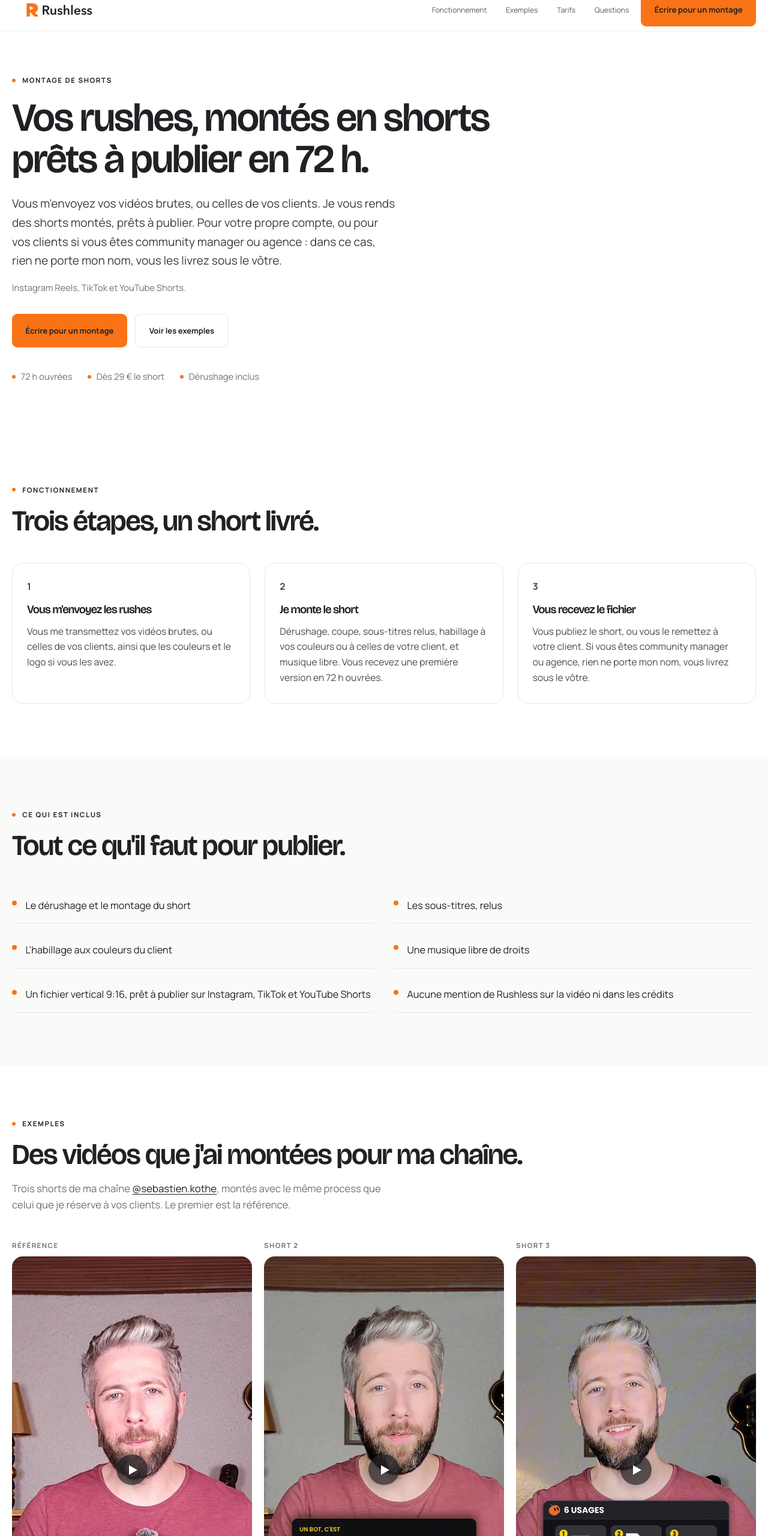
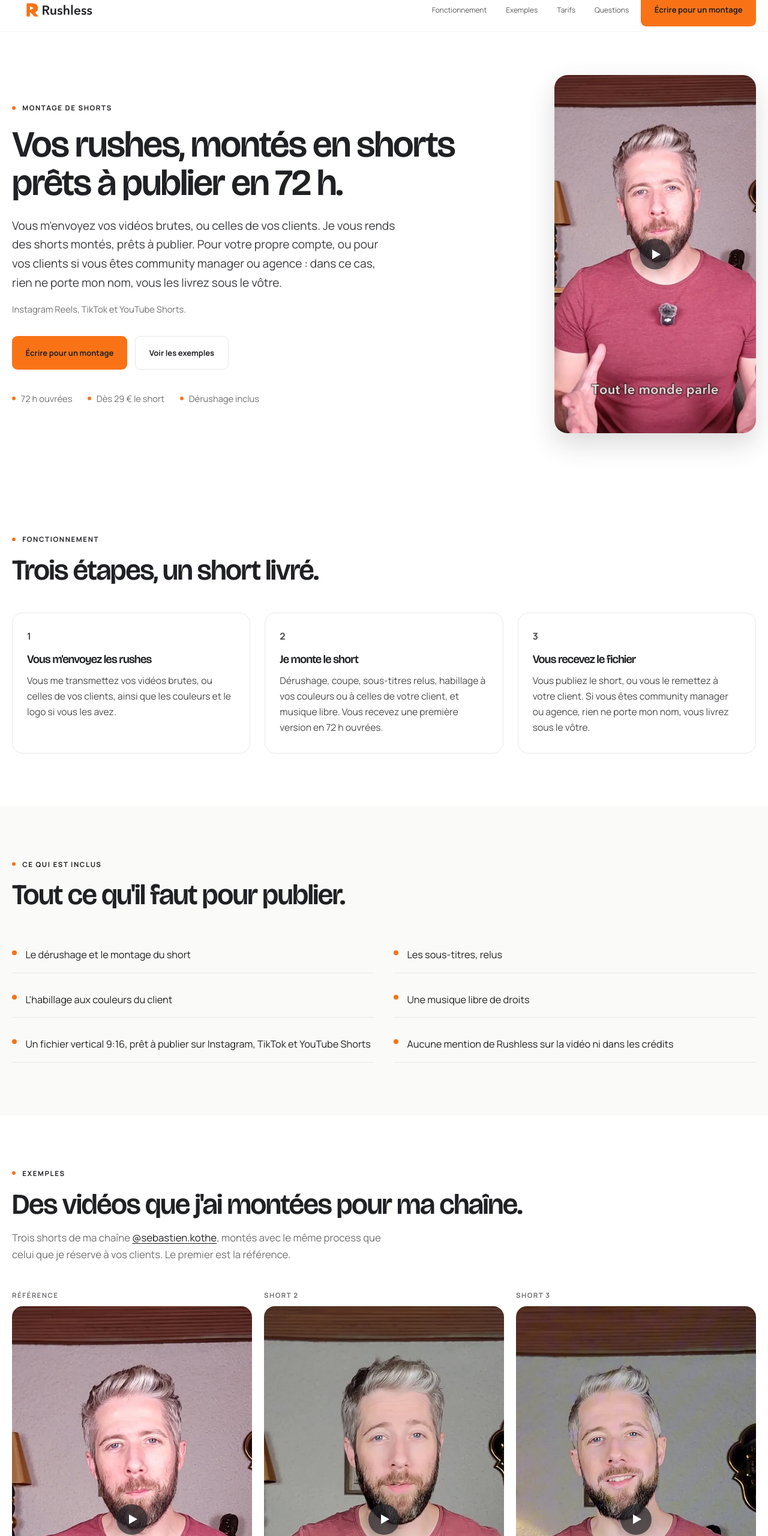
Before and after one commit to sebastienkothe/rushless.fr, a plain HTML site: page index.html in a window 1280 px wide. Shown: the part 20-2580 px from the top of the page at 60% size. Drawn offline with Linux system fonts and the light colour scheme.

Commit message:
Visuel de la vidéo de référence dans le haut de page, sur ordinateur.

```diff
--- a/css/home.css
+++ b/css/home.css
@@ -11,7 +11,7 @@ h1,h2,h3{font-family:var(--font-display);font-weight:600}
 p,li{line-height:1.65}
 ::selection{background:var(--selection);color:var(--ink)}
 :focus-visible{outline:3px solid var(--focus);outline-offset:3px;border-radius:4px}
-.sr-only{position:absolute;width:1px;height:1px;padding:0;margin:-1px;overflow:hidden;clip:rect(0,0,0,0);white-space:nowrap;border:0}
+.sr-only{position:absolute;width:1px;height:1px;padding:0;margin:-1px;overflow:hidden;clip:rect(0,0,0,0);clip-path:inset(50%);white-space:nowrap;border:0;left:0;top:0}
 
 .container{width:min(var(--container),calc(100% - 2.5rem));margin-inline:auto}
 .container.narrow{width:min(40rem,calc(100% - 2.5rem))}
@@ -54,7 +54,17 @@ p,li{line-height:1.65}
 
 
 .hero{padding:4.5rem 0 5rem}
-.hero h1{font-size:clamp(2.15rem,6vw,4.15rem);line-height:1.04;letter-spacing:-.03em;max-width:13.5em;margin-top:1.25rem}
+.hero-grid{display:grid;grid-template-columns:1fr;gap:2.5rem;align-items:center}
+.hero-visual{display:none;position:relative;justify-self:end;max-width:100%}
+.hero-visual-media{position:relative;display:block;width:min(21rem,32vw);aspect-ratio:9/16;border-radius:22px;overflow:hidden;background:var(--paper);box-shadow:0 18px 44px rgba(32,33,36,.16);transition:transform .25s,box-shadow .25s}
+.hero-visual-media img{width:100%;height:100%;object-fit:cover}
+.hero-visual:hover{transform:none}
+.hero-visual:hover .hero-visual-media{transform:translateY(-4px);box-shadow:0 22px 48px rgba(32,33,36,.2)}
+.hero h1{font-size:clamp(2.15rem,5.4vw,3.85rem);line-height:1.04;letter-spacing:-.03em;max-width:13.5em;margin-top:1.25rem}
+@media (min-width:1080px){
+  .hero-grid{grid-template-columns:minmax(0,1fr) auto;gap:3.25rem;align-items:center}
+  .hero-visual{display:block}
+}
 .hero h1 .nowrap{white-space:nowrap}
 .hero-break{display:none}
 @media (min-width:900px){.hero-break{display:block}}
@@ -77,7 +87,7 @@ p,li{line-height:1.65}
 
 .examples{list-style:none;padding:0;display:grid;grid-template-columns:repeat(3,1fr);gap:1.25rem}
 .example-label{font-size:.72rem;font-weight:700;letter-spacing:.12em;text-transform:uppercase;color:var(--muted);margin-bottom:.55rem}
-.example-card{display:flex;flex-direction:column;gap:.75rem;padding:0;min-height:0;background:transparent;color:var(--ink);border:0;border-radius:0;transition:transform .25s}
+.example-card{position:relative;display:flex;flex-direction:column;gap:.75rem;padding:0;min-height:0;background:transparent;color:var(--ink);border:0;border-radius:0;transition:transform .25s}
 .example-card:hover{transform:translateY(-3px);background:transparent}
 .example-card:hover .example-media{box-shadow:0 12px 28px rgba(32,33,36,.16)}
 .example-media{position:relative;display:block;aspect-ratio:9/16;border-radius:18px;overflow:hidden;background:var(--paper)}
@@ -137,8 +147,8 @@ p,li{line-height:1.65}
   .section-pad{padding-block:3.5rem}
   .steps,.included,.prices{grid-template-columns:1fr}
   .included li{padding-top:.85rem;padding-bottom:.85rem}
-  .examples{display:flex;overflow-x:auto;scroll-snap-type:x mandatory;gap:1rem;padding-bottom:.4rem;-webkit-overflow-scrolling:touch}
-  .examples>li{flex:0 0 58%;scroll-snap-align:start}
+  .examples{display:flex;overflow-x:auto;scroll-snap-type:x mandatory;gap:1rem;padding-bottom:.4rem;-webkit-overflow-scrolling:touch;width:100%;max-width:100%;min-width:0}
+  .examples>li{flex:0 0 58%;max-width:58%;scroll-snap-align:start;min-width:0}
   .example-card{min-height:0}
   .cta-band{padding:3.4rem 0}
   .footer-bottom>span{margin-right:0;width:100%}
@@ -146,6 +156,6 @@ p,li{line-height:1.65}
 
 @media (prefers-reduced-motion:reduce){
   html{scroll-behavior:auto}
-  .button,.example-card{transition:none}
-  .button:hover,.example-card:hover{transform:none}
+  .button,.example-card,.hero-visual-media{transition:none}
+  .button:hover,.example-card:hover,.hero-visual:hover .hero-visual-media{transform:none}
 }
--- a/index.html
+++ b/index.html
@@ -63,7 +63,8 @@
 </header>
 <main id="contenu">
   <section class="hero" id="accueil">
-    <div class="container">
+    <div class="container hero-grid">
+      <div class="hero-copy">
         <p class="eyebrow"><span></span> Montage de shorts</p>
         <h1>Vos rushes, montés en shorts <br class="hero-break">prêts à publier <span class="nowrap">en&nbsp;72&nbsp;h.</span></h1>
         <p class="lede">Vous m'envoyez vos vidéos brutes, ou celles de vos clients. Je vous rends des shorts montés, prêts à publier. Pour votre propre compte, ou pour vos clients si vous êtes community manager ou agence : dans ce cas, rien ne porte mon nom, vous les livrez sous le vôtre.</p>
@@ -77,6 +78,14 @@
           <li>Dès 29 € le short</li>
           <li>Dérushage inclus</li>
         </ul>
+      </div>
+      <a class="hero-visual" href="https://www.instagram.com/reel/DfiLKowyRE_/" target="_blank" rel="noopener">
+        <span class="hero-visual-media">
+          <img src="/assets/exemples/DfiLKowyRE_.webp" width="720" height="1280" alt="Extrait de la vidéo Les 5 Grok Bots que j'utilise chaque jour">
+          <span class="example-play" aria-hidden="true"></span>
+        </span>
+        <span class="sr-only">Voir le short de référence sur Instagram (nouvel onglet)</span>
+      </a>
     </div>
   </section>
 
```
Lines whose indentation alone changed are shown as unchanged.
